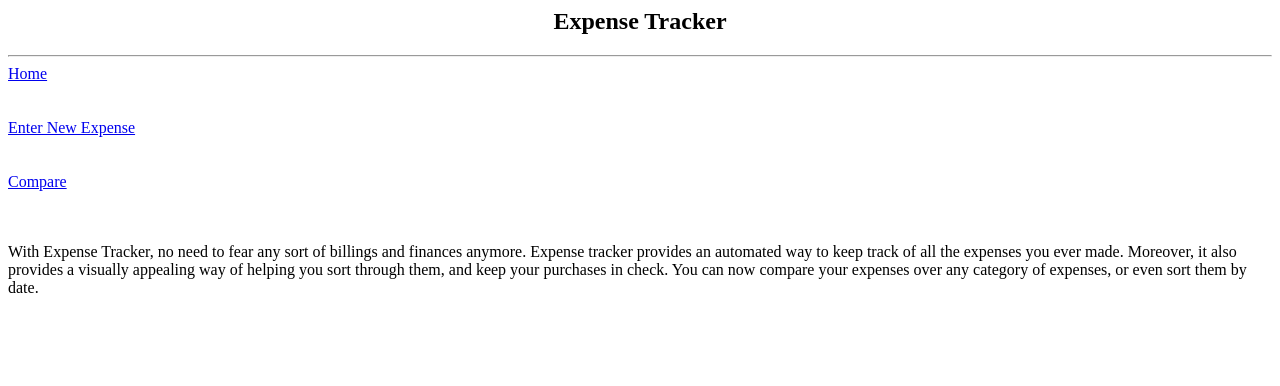
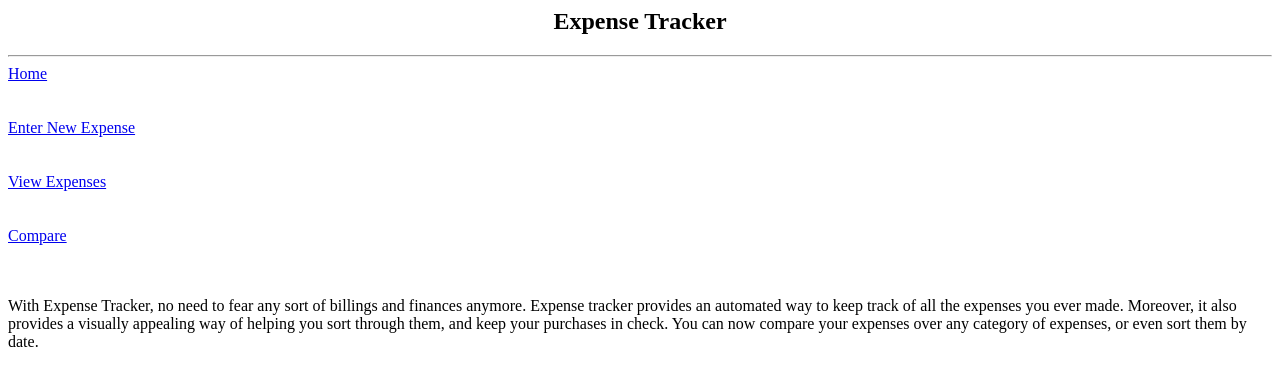
Before and after one commit to tanmaygoyal258/Expense-Tracker--Lambda, a Flask app: page / in a window 1280 px wide. Shown: the top 386 px of the page. Run offline with Flask 2, Linux system fonts and the light colour scheme.

Commit message:
Added hyperlink to view database

```diff
--- a/app/templates/base.html
+++ b/app/templates/base.html
@@ -7,6 +7,8 @@
    <br><br>
    <div><a href = "/new"> Enter New Expense </a></div>
    <br><br>
+   <div>  <a href = "/view">View Expenses </a></div>
+   <br><br>
    <div>  <a href = "/compare">Compare </a></div>
    <br><br>
 
```
